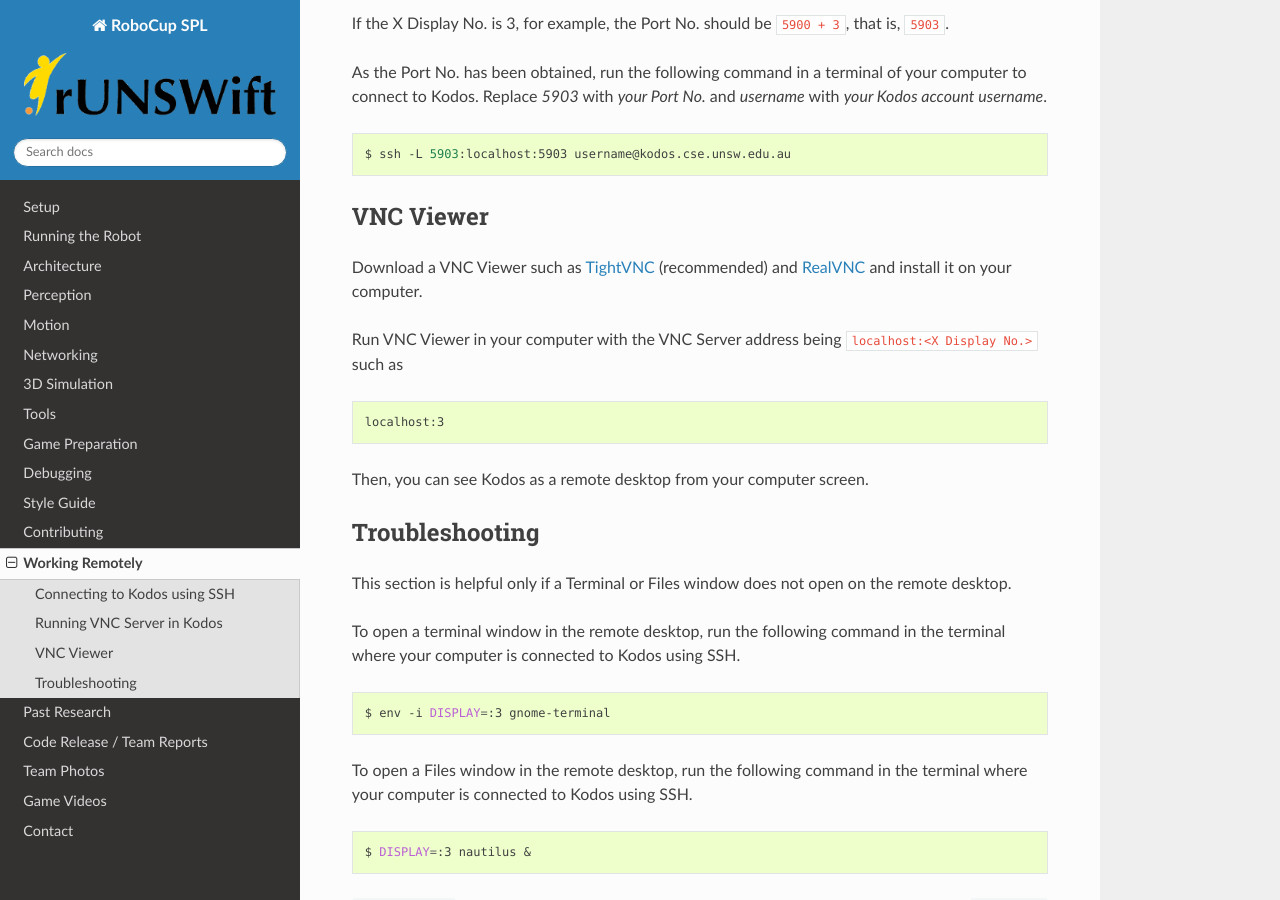
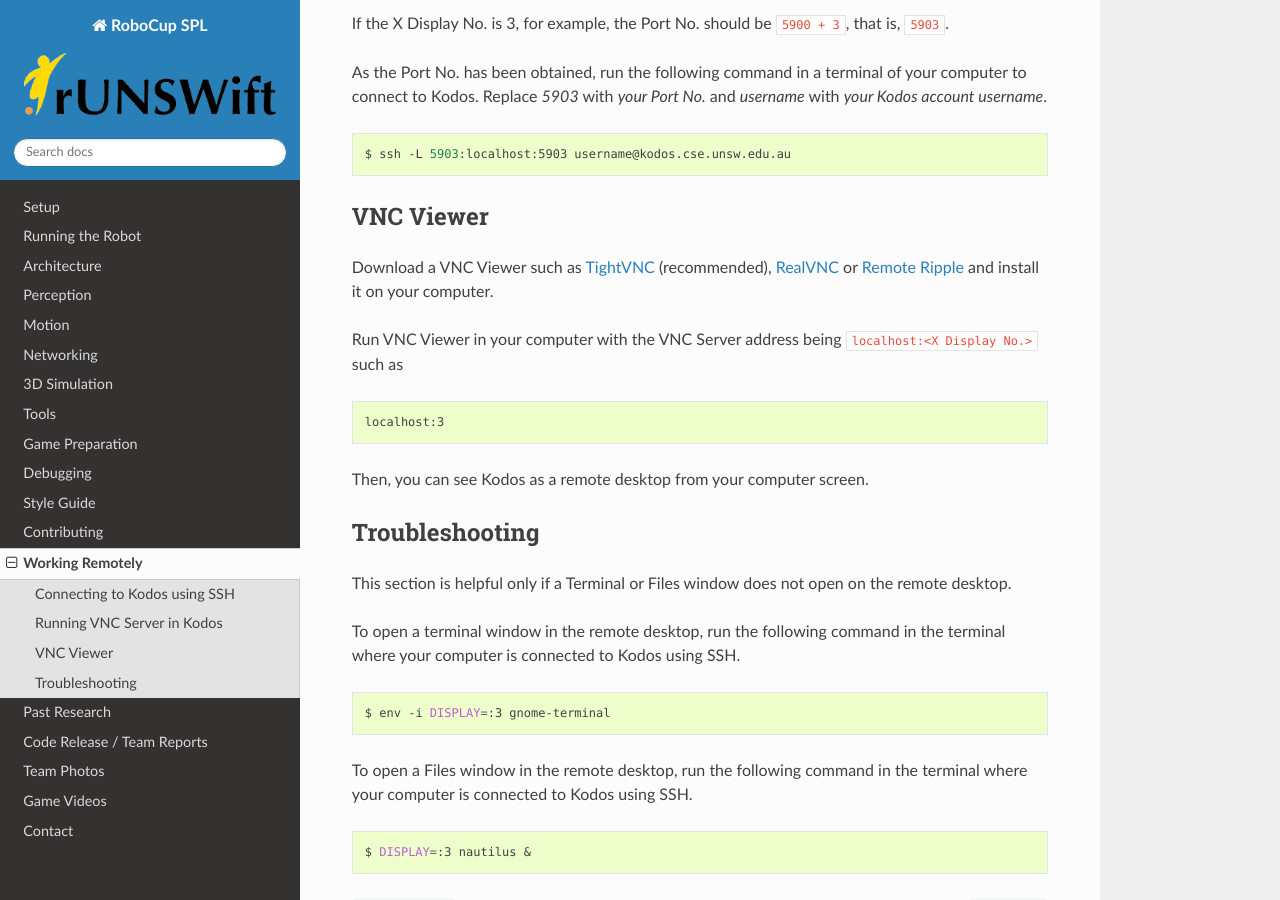
Before and after one commit to UNSWComputing/rUNSWift-docs, a Sphinx documentation site: the page built from source/working_remotely.rst, in a window 1280 px wide and 900 px high, scrolled down 784 px. Built offline with Sphinx 7.4.7 and the Read the Docs theme 3.1.0, drawn with Linux system fonts in a browser that asks for light colours.

Commit message:
Update working_remotely.rst
Add Remote Ripple to recommendations list, as the one I've been using for years from macOS.

```diff
--- a/source/working_remotely.rst
+++ b/source/working_remotely.rst
@@ -43,7 +43,7 @@ As the Port No. has been obtained, run the following command in a terminal of yo
 VNC Viewer
 **********
 
-Download a VNC Viewer such as `TightVNC <https://www.tightvnc.com/>`_ (recommended) and `RealVNC <https://www.realvnc.com>`_ and install it on your computer.
+Download a VNC Viewer such as `TightVNC <https://www.tightvnc.com/>`_ (recommended), `RealVNC <https://www.realvnc.com>`_ or `Remote Ripple <https://remoteripple.com>`_ and install it on your computer.
 
 Run VNC Viewer in your computer with the VNC Server address being :code:`localhost:<X Display No.>` such as
 
```
